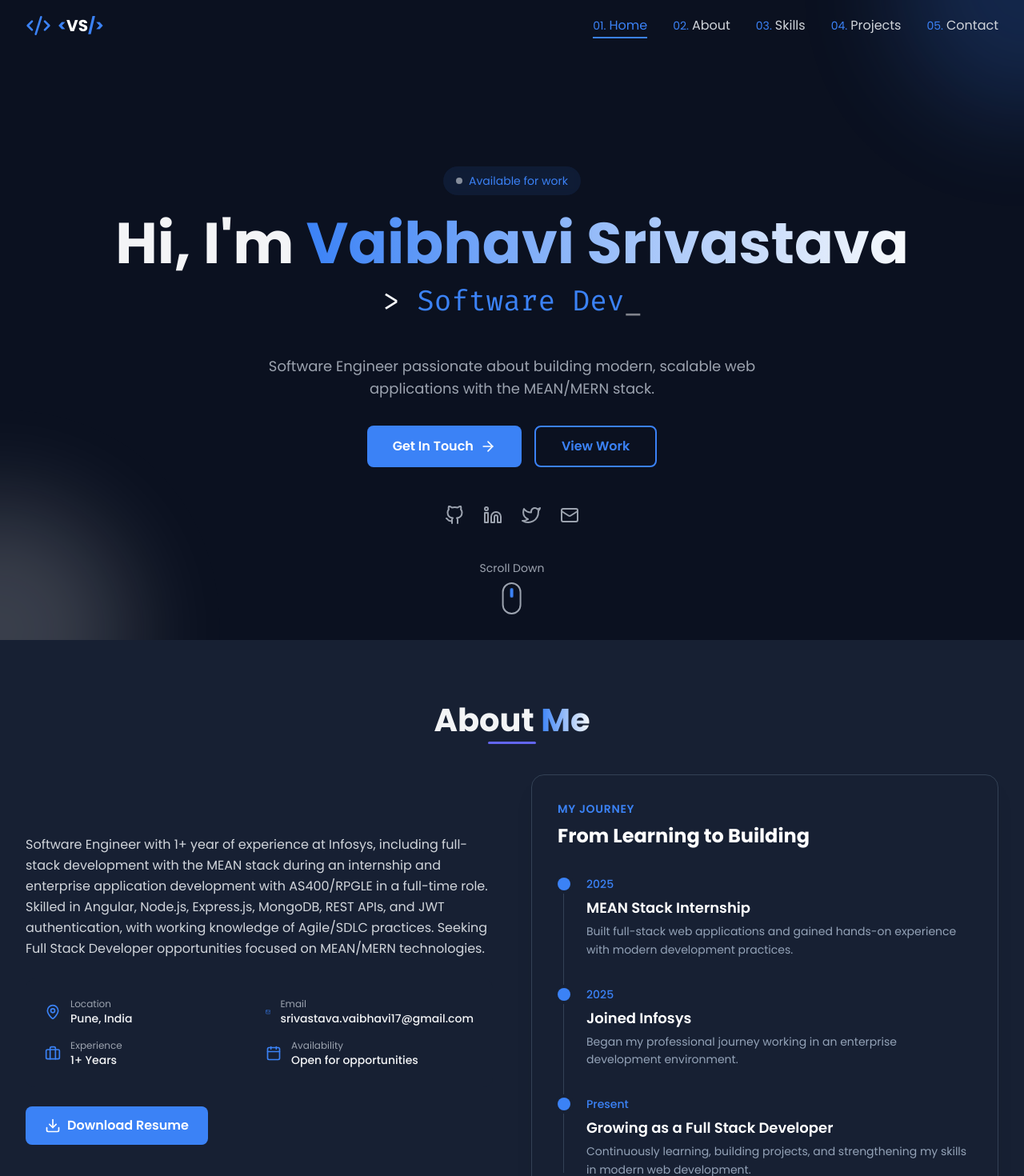
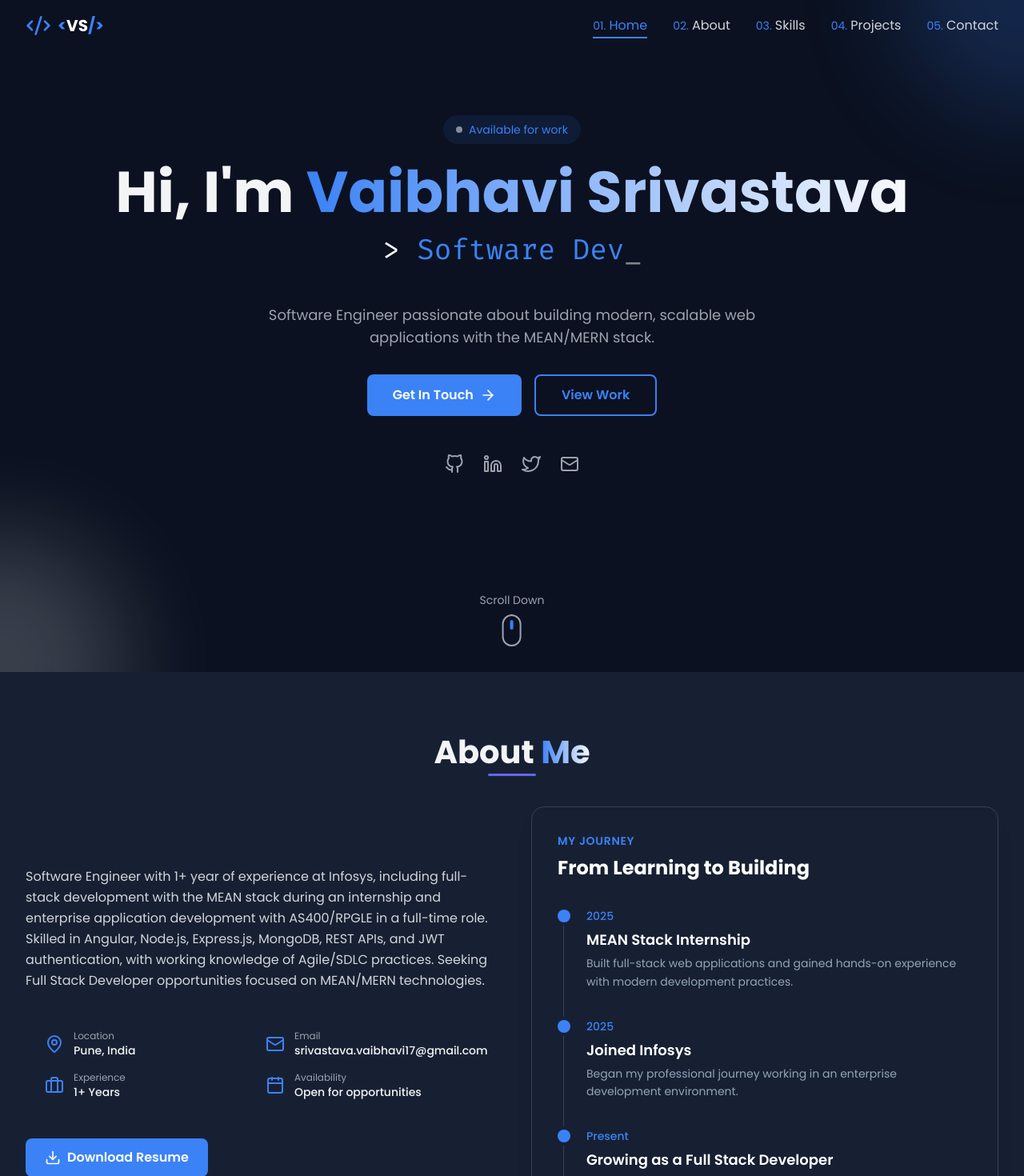
Before and after one commit to SRIVASTAVA-V8/PortfolioWebsite-, a React (Create React App) app: page / in a window 1280 px wide. Shown: the top 1470 px of the page at 80% size. Built offline with nearby package versions, Linux system fonts and the light colour scheme.

Commit message:
fixed icon size and overlapping of elements in production

```diff
--- a/src/components/About.jsx
+++ b/src/components/About.jsx
@@ -29,7 +29,7 @@ const About = () => {
             <div className="grid grid-cols-1 sm:grid-cols-2 gap-4 bg-dark-100 rounded-xl p-6">
               {infoItems.map((item, index) => (
                 <div key={index} className="flex items-center gap-3">
-                  <item.icon className="w-5 h-5 text-primary-500" />
+                  <item.icon className="w-6 h-6 text-primary-500 shrink-0" />
                   <div>
                     <p className="text-xs text-gray-400">{item.label}</p>
                     <p className="text-sm font-medium">{item.value}</p>
--- a/src/components/Hero.jsx
+++ b/src/components/Hero.jsx
@@ -66,13 +66,13 @@ const Hero = () => {
   ];
 
   return (
-    <section id="home" className="min-h-screen flex items-center justify-center relative pt-16">
+    <section id="home" className="min-h-screen flex items-center justify-center relative pt-16 pb-20 sm:pb-24">
       <div className="absolute inset-0 overflow-hidden pointer-events-none">
         <div className="absolute -top-40 -right-40 w-80 h-80 bg-primary-500 rounded-full filter blur-3xl opacity-20 animate-float"></div>
         <div className="absolute -bottom-40 -left-40 w-80 h-80 bg-secondary-500 rounded-full filter blur-3xl opacity-20 animate-float" style={{ animationDelay: '1s' }}></div>
       </div>
 
-      <div className="max-w-7xl mx-auto px-4 sm:px-6 lg:px-8 py-20 relative z-10">
+      <div className="max-w-7xl mx-auto px-4 sm:px-6 lg:px-8 py-20 pb-24 sm:pb-28 relative z-10">
         <div className="text-center">
           <div className="inline-flex items-center gap-2 bg-primary-500/10 backdrop-blur-sm px-4 py-2 rounded-full mb-6 animate-slide-in">
             <div className="w-2 h-2 bg-secondary-500 rounded-full animate-pulse"></div>
@@ -112,7 +112,7 @@ const Hero = () => {
             </button>
           </div>
 
-          <div className="flex flex-wrap justify-center gap-4 sm:gap-6 animate-slide-up px-4" style={{ animationDelay: '0.8s' }}>
+          <div className="flex flex-wrap justify-center gap-4 sm:gap-6 animate-slide-up px-4 mb-8 sm:mb-10" style={{ animationDelay: '0.8s' }}>
             {socialLinks.map((social, index) => (
               <a
                 key={index}
@@ -129,7 +129,7 @@ const Hero = () => {
         </div>
       </div>
 
-      <div className="absolute bottom-8 left-1/2 transform -translate-x-1/2 flex flex-col items-center gap-2">
+      <div className="absolute bottom-4 sm:bottom-8 left-1/2 transform -translate-x-1/2 flex flex-col items-center gap-2 pointer-events-none z-20">
         <span className="text-gray-400 text-sm">Scroll Down</span>
         <div className="w-6 h-10 border-2 border-gray-400 rounded-full flex justify-center">
           <div className="w-1 h-3 bg-primary-500 rounded-full mt-2 animate-bounce"></div>
```
